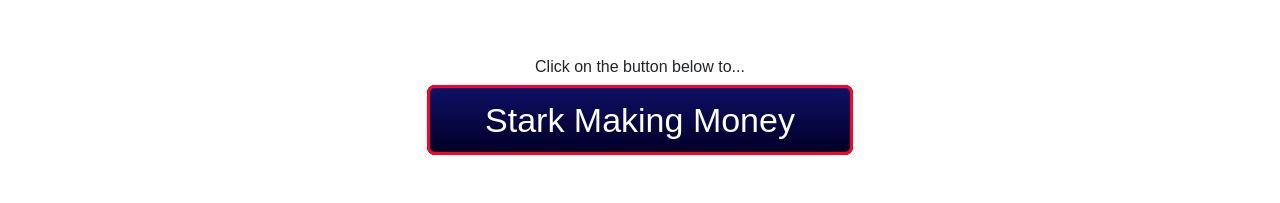
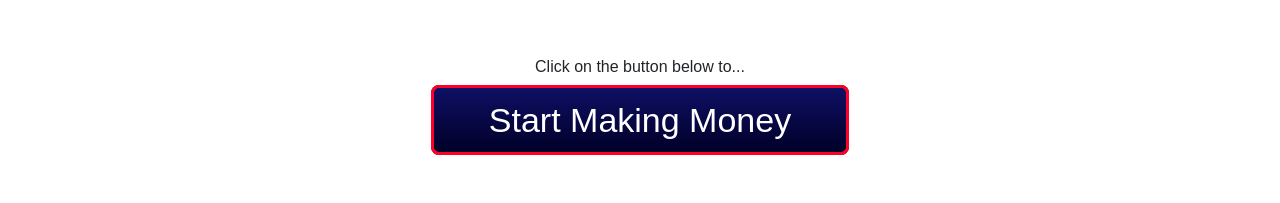
Before and after one commit to omarkha/khalilmarketing, a React (Create React App) app in the folder client/: page / in a window 1280 px wide. Shown: the part 1307-1510 px from the top of the page. Built offline with nearby package versions, Linux system fonts and the light colour scheme; a web font is replaced by a local one.

Commit message:
copy refinement

```diff
--- a/client/src/pages/Homepage.js
+++ b/client/src/pages/Homepage.js
@@ -90,7 +90,7 @@ const Homepage = () => {
           <br />
           <p>Click on the button below to...</p>
           <Link to="/landingpage" className="button-3">
-            Stark Making Money
+            Start Making Money
           </Link>
           <br />
           <br />
```
